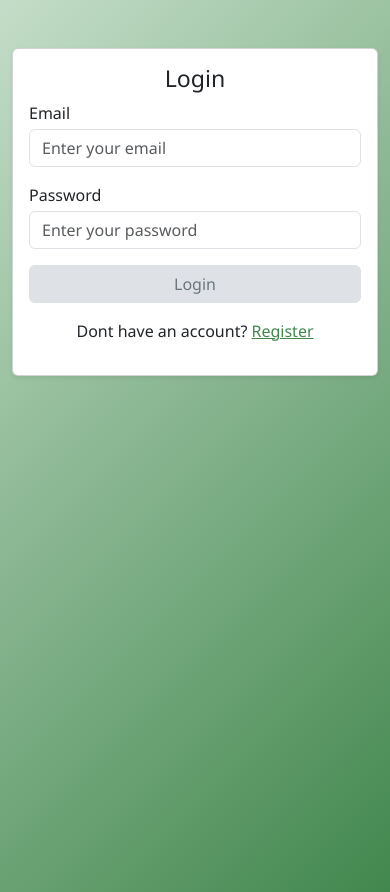
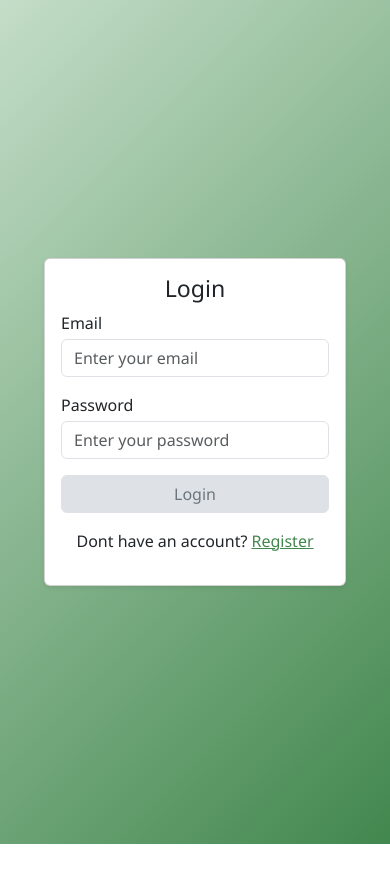
Before and after one commit to resoft-todo/todo-app, a React (Create React App) app in the folder frontend/: page /login in a window 390 px wide. After the commit the page ends 844 px from the top, so only its background shows below. Built offline with nearby package versions, Linux system fonts and the light colour scheme.

Commit message:
added layout for auth, fixed bugs

```diff
--- a/frontend/public/index.html
+++ b/frontend/public/index.html
@@ -9,10 +9,6 @@
       content="Web site created using create-react-app"
     />
     <link rel="apple-touch-icon" href="%PUBLIC_URL%/logo192.png" />
-    <!--
-      manifest.json provides metadata used when your web app is installed on a
-      user's mobile device or desktop. See https://developers.google.com/web/fundamentals/web-app-manifest/
-    -->
     <link rel="manifest" href="%PUBLIC_URL%/manifest.json" />
     <link
       rel="stylesheet"
@@ -21,6 +17,7 @@
       crossorigin="anonymous"
       referrerpolicy="no-referrer"
     />
+
     <title>TODO</title>
   </head>
   <body>
--- a/frontend/src/api/authService.js
+++ b/frontend/src/api/authService.js
@@ -96,7 +96,7 @@ export async function login(email, password) {
 
 export async function register(name, email, password, confirmPassword) {
   try {
-    axios.post(
+    await axios.post(
       `${API_URL}/auth/register`,
       { name, email, password, confirmPassword },
       {
@@ -105,7 +105,10 @@ export async function register(name, email, password, confirmPassword) {
     )
     return true
   } catch (err) {
-    throw new Error(err.response.data)
+    console.error('Register failed:', err)
+    if (err.status === 400 || err.status === 401 || err.status === 409)
+      throw new Error('An account with this email already exists.')
+    else throw new Error('Server error. Please try again later.')
   }
 }
 
--- /dev/null
+++ b/frontend/src/layouts/AuthLayout/AuthLayout.jsx
@@ -0,0 +1,13 @@
+import React from 'react'
+import styles from './styles.module.scss'
+import { Outlet } from 'react-router-dom'
+
+export default function AuthLayout() {
+  return (
+    <div className={styles.wrapper}>
+      <div className={styles.content}>
+        <Outlet />
+      </div>
+    </div>
+  )
+}
--- /dev/null
+++ b/frontend/src/layouts/AuthLayout/styles.module.css
@@ -0,0 +1,13 @@
+.wrapper {
+  display: flex;
+  justify-content: center;
+  align-items: center;
+  min-height: 100vh;
+}
+
+.content {
+  padding: 2rem;
+  width: 100%;
+}
+
+/*# sourceMappingURL=styles.module.css.map */
--- /dev/null
+++ b/frontend/src/layouts/AuthLayout/styles.module.scss
@@ -0,0 +1,11 @@
+.wrapper {
+  display: flex;
+  justify-content: center;
+  align-items: center;
+  min-height: 100vh;
+}
+
+.content {
+  padding: 2rem;
+  width: 100%;
+}
--- a/frontend/src/pages/Auth/Login.jsx
+++ b/frontend/src/pages/Auth/Login.jsx
@@ -73,9 +73,9 @@ export default function Login() {
   }
 
   return (
-    <div className="container mt-5">
+    <div className="container">
       <div className="row justify-content-center">
-        <div className="col-md-4">
+        <div className="col-md-6 col-lg-4">
           <div className="card shadow-sm">
             <div className="card-body">
               <h3 className="text-center mb-2">Login</h3>
@@ -91,8 +91,8 @@ export default function Login() {
                   </label>
                   <Input
                     type="email"
-                    className="form-control"
                     id="email"
+                    autoComplete="username"
                     value={email}
                     onChange={onEmailChange}
                     onBlur={onEmailBlur}
@@ -110,8 +110,8 @@ export default function Login() {
                   </label>
                   <Input
                     type="password"
-                    className="form-control"
                     id="password"
+                    autoComplete="current-password"
                     value={password}
                     onChange={onPasswordChange}
                     onBlur={onPasswordBlur}
--- a/frontend/src/pages/Auth/Register.jsx
+++ b/frontend/src/pages/Auth/Register.jsx
@@ -109,9 +109,9 @@ export default function Register() {
   }
 
   return (
-    <div className="container mt-5">
+    <div className="container">
       <div className="row justify-content-center">
-        <div className="col-md-4">
+        <div className="col-md-6 col-lg-4">
           <div className="card shadow-sm">
             <div className="card-body">
               <h3 className="text-center mb-2">Register</h3>
@@ -147,6 +147,7 @@ export default function Register() {
                   <Input
                     type="email"
                     id="email"
+                    autoComplete="username"
                     value={email}
                     onChange={handleChange(setEmail)}
                     onBlur={() => handleBlur('email')}
@@ -165,6 +166,7 @@ export default function Register() {
                   <Input
                     type="password"
                     id="password"
+                    autoComplete="new-password"
                     value={password}
                     onChange={handleChange(setPassword)}
                     onBlur={() => handleBlur('password')}
@@ -183,6 +185,7 @@ export default function Register() {
                   <Input
                     type="password"
                     id="confirmPassword"
+                    autoComplete="new-password"
                     value={confirmPassword}
                     onChange={handleChange(setConfirmPassword)}
                     onBlur={() => handleBlur('confirmPassword')}
--- /dev/null
+++ b/frontend/src/routes/AuthRoutes.jsx
@@ -0,0 +1,16 @@
+import React from 'react'
+import { Route, Routes } from 'react-router-dom'
+import AuthLayout from '../layouts/AuthLayout/AuthLayout'
+import Login from '../pages/Auth/Login'
+import Register from '../pages/Auth/Register'
+
+export default function AuthRoutes() {
+  return (
+    <Routes>
+      <Route element={<AuthLayout />}>
+        <Route path="/login" element={<Login />} />
+        <Route path="/register" element={<Register />} />
+      </Route>
+    </Routes>
+  )
+}
--- a/frontend/src/routes/Routes.jsx
+++ b/frontend/src/routes/Routes.jsx
@@ -1,16 +1,10 @@
 import React from 'react'
-import { Routes, Route } from 'react-router-dom'
-import TodoPage from '../pages/TodoPage'
-import Login from '../pages/Auth/Login'
-import Register from '../pages/Auth/Register'
+import AuthRoutes from './AuthRoutes'
 
 const AppRoutes = () => (
-  <Routes>
-    <Route path="/" element={<TodoPage />} />
-    <Route path="*" element={<TodoPage />} />
-    <Route path="/login" element={<Login />} />
-    <Route path="/register" element={<Register />} />
-  </Routes>
+  <>
+    <AuthRoutes />
+  </>
 )
 
 export default AppRoutes
--- a/frontend/src/styles/global.scss
+++ b/frontend/src/styles/global.scss
@@ -25,6 +25,23 @@
   --gray-700: #{$gray-700};
   --gray-800: #{$gray-800};
   --gray-900: #{$gray-900};
+}
+
+html {
+  height: 100%;
+}
+
+body {
+  background: linear-gradient(135deg, $primary-color 0%, $primary-dark 100%);
+  min-height: 100vh;
+  height: 100%;
+  font-family: 'Segoe UI', Tahoma, Geneva, Verdana, sans-serif;
+}
+
+#root {
+  min-height: 100vh;
+  display: flex;
+  flex-direction: column;
 }
 
 .text-primary {
@@ -92,7 +109,7 @@ s,
 
   &:focus,
   &.focus {
-    box-shadow: 0 0 0 0.2rem rgba(66, 135, 78, 0.25); // RGB з $primary-dark
+    box-shadow: 0 0 0 0.2rem rgba(66, 135, 78, 0.25);
   }
 }
 
@@ -158,13 +175,6 @@ s,
   }
 }
 
-// Body styles
-body {
-  background: linear-gradient(135deg, $primary-color 0%, $primary-dark 100%);
-  min-height: 100vh;
-  font-family: 'Segoe UI', Tahoma, Geneva, Verdana, sans-serif;
-}
-
 // Animation
 .fade-in {
   animation: fadeIn 0.5s ease-in;
@@ -214,7 +224,7 @@ body {
   box-shadow: 0 4px 6px rgba(0, 0, 0, 0.1);
 
   &:hover {
-    background-color: darken($light, 10%);
+    background-color: darken($light-color, 10%);
   }
 }
 
```
Also changed, not shown: 1 other file (tests, documents, lock files or other folders).
